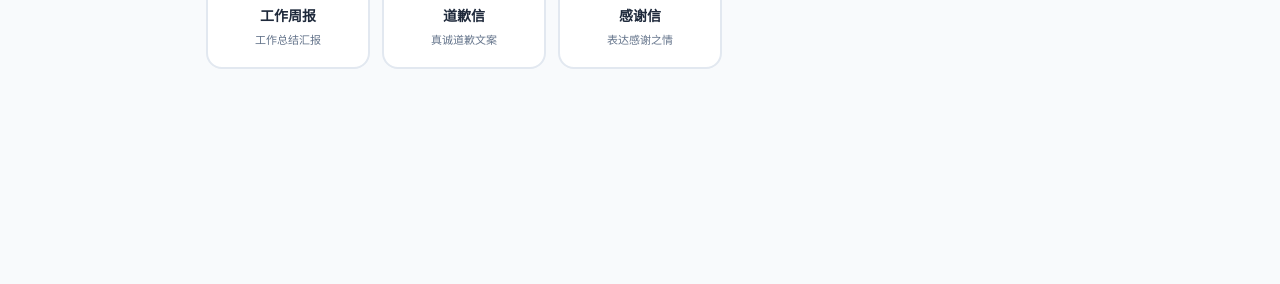
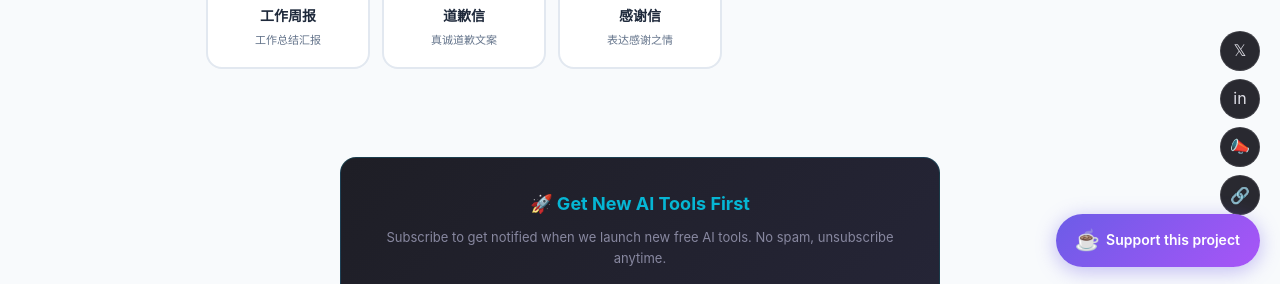
Before and after one commit to Lifa-su/ai-copywriter, a plain HTML site: page index.html in a window 1280 px wide. Shown: the part 513-797 px from the top of the page. Drawn offline with Linux system fonts and the light colour scheme.

Commit message:
feat: add monetization components

```diff
--- a/index.html
+++ b/index.html
@@ -460,5 +460,8 @@ function escapeHtml(str) {
 // ========== Start ==========
 init();
 </script>
+<!-- MONETIZE:START -->
+<script src="monetize.js"></script>
+<!-- MONETIZE:END -->
 </body>
 </html>
--- /dev/null
+++ b/monetize.js
@@ -0,0 +1,382 @@
+/**
+ * Feifei's AI Tools — Universal Monetization Component
+ *
+ * 自动为所有AI工具页面添加变现组件：
+ * - ☕ Support / Buy me a coffee 按钮 → Gumroad
+ * - 🔄 工具间交叉推广横幅
+ * - 📧 邮件订阅收集框
+ * - ⭐ Pro版升级提示
+ * - 📤 社交分享按钮
+ *
+ * 使用方式：在任意页面 </body> 前引入此脚本
+ * <script src="monetize.js"></script>
+ *
+ * 配置（可选）：
+ * <script>
+ *   window.MONETIZE_CONFIG = {
+ *     gumroadUrl: 'https://lifa-su.gumroad.com/',
+ *     toolName: 'AI Toolbox',
+ *     showSupport: true,
+ *     showCrossPromo: true,
+ *     showNewsletter: true,
+ *     showProUpgrade: true,
+ *     showShare: true,
+ *   };
+ * </script>
+ */
+(function() {
+  'use strict';
+
+  // ─── Config ───────────────────────────────────────────────────
+  const DEFAULT_CONFIG = {
+    gumroadUrl: 'https://lifa-su.gumroad.com/',
+    gumroadProUrl: 'https://lifa-su.gumroad.com/',
+    toolName: document.title || 'AI Tool',
+    showSupport: true,
+    showCrossPromo: true,
+    showNewsletter: true,
+    showProUpgrade: true,
+    showShare: true,
+    newsletterEndpoint: '', // formspree/formsubmit URL, empty = localStorage mode
+    proDelay: 60000, // show pro banner after 60s of usage
+    supportPosition: 'bottom-right', // bottom-right | bottom-left
+  };
+
+  const CFG = Object.assign({}, DEFAULT_CONFIG, window.MONETIZE_CONFIG || {});
+
+  // ─── Tool Registry (for cross-promotion) ──────────────────────
+  const ALL_TOOLS = [
+    { name:"AI Toolbox", icon:"🧰", desc:"多功能AI工具箱", link:"/ai-tools-hub/#ai-toolbox", cat:"business" },
+    { name:"AI ID Photo", icon:"📸", desc:"智能证件照生成", link:"/ai-tools-hub/#ai-id-photo", cat:"design" },
+    { name:"AI Translator", icon:"🌐", desc:"多语言智能翻译", link:"/ai-tools-hub/#ai-translator", cat:"writing" },
+    { name:"AI Resume", icon:"📄", desc:"一键生成专业简历", link:"/ai-tools-hub/#ai-resume", cat:"business" },
+    { name:"AI Copywriter", icon:"✏️", desc:"智能营销文案生成", link:"/ai-tools-hub/#ai-copywriter", cat:"writing" },
+    { name:"QRCode Art", icon:"🎭", desc:"艺术二维码生成", link:"/ai-tools-hub/#qrcode-art", cat:"design" },
+    { name:"SEOPilot", icon:"🚀", desc:"智能SEO优化", link:"/ai-tools-hub/#seopilot", cat:"business" },
+    { name:"AI PPT Generator", icon:"🖥️", desc:"自动生成精美PPT", link:"/ai-tools-hub/#ai-ppt", cat:"business" },
+    { name:"AI Diagram Generator", icon:"📐", desc:"自然语言生成图表", link:"/ai-tools-hub/#ai-diagram", cat:"design" },
+    { name:"AI Code Reviewer", icon:"🔍", desc:"智能代码审查", link:"/ai-tools-hub/#ai-code-reviewer", cat:"dev" },
+    { name:"AI Logo Generator", icon:"💎", desc:"AI品牌Logo设计", link:"/ai-tools-hub/#ai-logo", cat:"design" },
+    { name:"AI Invoice Generator", icon:"🧾", desc:"快速创建专业发票", link:"/ai-tools-hub/#ai-invoice", cat:"business" },
+    { name:"AI Cold Email", icon:"💌", desc:"高转化商务邮件", link:"/ai-tools-hub/#ai-cold-email", cat:"business" },
+    { name:"AI JSON Toolkit", icon:"🔧", desc:"一站式JSON处理", link:"/ai-tools-hub/#ai-json", cat:"dev" },
+    { name:"AI SQL Generator", icon:"🗃️", desc:"自然语言生成SQL", link:"/ai-tools-hub/#ai-sql", cat:"dev" },
+  ];
+
+  // ─── Styles ───────────────────────────────────────────────────
+  const STYLES = `
+    /* Monetize Component Styles */
+    .mtz-reset,.mtz-reset *{margin:0;padding:0;box-sizing:border-box;font-family:-apple-system,BlinkMacSystemFont,'Segoe UI',Roboto,'Noto Sans SC',sans-serif}
+
+    /* ☕ Support Button (Floating) */
+    .mtz-support-btn{
+      position:fixed;z-index:9999;
+      ${CFG.supportPosition === 'bottom-left' ? 'left:20px' : 'right:20px'};
+      bottom:20px;display:flex;align-items:center;gap:8px;
+      padding:12px 20px;border-radius:50px;border:none;cursor:pointer;
+      background:linear-gradient(135deg,#6c5ce7,#a855f7);color:#fff;
+      font-size:14px;font-weight:600;text-decoration:none;
+      box-shadow:0 4px 20px rgba(108,92,231,.4);
+      transition:all .3s ease;animation:mtz-float-in .5s ease-out;
+    }
+    .mtz-support-btn:hover{transform:translateY(-2px) scale(1.03);box-shadow:0 6px 28px rgba(108,92,231,.55)}
+    .mtz-support-btn .mtz-heart{font-size:18px;animation:mtz-beat 1.5s ease-in-out infinite}
+    @keyframes mtz-beat{0%,100%{transform:scale(1)}50%{transform:scale(1.15)}}
+    @keyframes mtz-float-in{from{opacity:0;transform:translateY(20px)}to{opacity:1;transform:translateY(0)}}
+
+    /* 📤 Share Buttons */
+    .mtz-share-bar{
+      position:fixed;z-index:9998;
+      ${CFG.supportPosition === 'bottom-left' ? 'left:20px' : 'right:20px'};
+      bottom:72px;display:flex;flex-direction:column;gap:8px;
+      animation:mtz-float-in .5s ease-out .2s both;
+    }
+    .mtz-share-btn{
+      width:40px;height:40px;border-radius:50%;border:1px solid rgba(255,255,255,.1);
+      background:rgba(18,18,26,.9);backdrop-filter:blur(10px);
+      color:#e0e0e8;font-size:16px;cursor:pointer;
+      display:flex;align-items:center;justify-content:center;
+      transition:all .25s;text-decoration:none;
+    }
+    .mtz-share-btn:hover{background:rgba(108,92,231,.3);border-color:rgba(108,92,231,.5);transform:scale(1.1)}
+
+    /* 🔄 Cross-Promotion Banner */
+    .mtz-cross-promo{
+      background:linear-gradient(135deg,rgba(18,18,26,.95),rgba(26,26,46,.95));
+      backdrop-filter:blur(10px);
+      border:1px solid rgba(108,92,231,.2);border-radius:16px;
+      padding:28px;margin:40px auto;max-width:900px;
+    }
+    .mtz-cross-promo h3{font-size:16px;color:#a855f7;margin-bottom:16px;display:flex;align-items:center;gap:8px}
+    .mtz-cross-promo-grid{display:grid;grid-template-columns:repeat(auto-fill,minmax(200px,1fr));gap:12px}
+    .mtz-promo-card{
+      display:flex;align-items:center;gap:10px;padding:12px 14px;
+      border-radius:10px;background:rgba(42,42,62,.5);border:1px solid rgba(42,42,62,.8);
+      text-decoration:none;color:#e0e0e8;transition:all .25s;
+    }
+    .mtz-promo-card:hover{background:rgba(108,92,231,.15);border-color:rgba(108,92,231,.3);transform:translateY(-1px)}
+    .mtz-promo-card .mtz-pi{font-size:1.4rem}
+    .mtz-promo-card .mtz-pn{font-size:13px;font-weight:600}
+    .mtz-promo-card .mtz-pd{font-size:11px;color:#8888a0}
+
+    /* 📧 Newsletter */
+    .mtz-newsletter{
+      background:linear-gradient(135deg,rgba(18,18,26,.95),rgba(26,26,46,.95));
+      backdrop-filter:blur(10px);
+      border:1px solid rgba(6,182,212,.2);border-radius:16px;
+      padding:32px;margin:24px auto;max-width:600px;text-align:center;
+    }
+    .mtz-newsletter h3{font-size:18px;color:#06b6d4;margin-bottom:8px}
+    .mtz-newsletter p{font-size:13px;color:#8888a0;margin-bottom:18px}
+    .mtz-newsletter-form{display:flex;gap:8px;max-width:420px;margin:0 auto}
+    .mtz-newsletter-form input{
+      flex:1;padding:12px 16px;border-radius:10px;border:1px solid rgba(42,42,62,.8);
+      background:rgba(10,10,15,.6);color:#e0e0e8;font-size:14px;outline:none;
+      transition:border-color .2s;
+    }
+    .mtz-newsletter-form input::placeholder{color:#555568}
+    .mtz-newsletter-form input:focus{border-color:#06b6d4}
+    .mtz-newsletter-form button{
+      padding:12px 24px;border-radius:10px;border:none;
+      background:linear-gradient(135deg,#06b6d4,#6c5ce7);color:#fff;
+      font-size:14px;font-weight:600;cursor:pointer;white-space:nowrap;
+      transition:all .25s;
+    }
+    .mtz-newsletter-form button:hover{opacity:.9;transform:scale(1.02)}
+    .mtz-newsletter .mtz-success{color:#22c55e;font-size:14px;margin-top:12px;display:none}
+    .mtz-newsletter .mtz-privacy{font-size:11px;color:#555568;margin-top:12px}
+
+    /* ⭐ Pro Upgrade Banner */
+    .mtz-pro-banner{
+      position:fixed;z-index:9997;bottom:0;left:0;right:0;
+      background:linear-gradient(135deg,rgba(108,92,231,.95),rgba(168,85,247,.95));
+      backdrop-filter:blur(10px);
+      padding:14px 24px;display:flex;align-items:center;justify-content:center;gap:16px;
+      transform:translateY(100%);transition:transform .4s ease;
+    }
+    .mtz-pro-banner.mtz-visible{transform:translateY(0)}
+    .mtz-pro-banner p{color:#fff;font-size:14px;font-weight:500}
+    .mtz-pro-banner p strong{font-weight:700}
+    .mtz-pro-banner a{
+      padding:8px 20px;border-radius:8px;background:#fff;color:#6c5ce7;
+      font-size:13px;font-weight:700;text-decoration:none;white-space:nowrap;
+      transition:all .2s;
+    }
+    .mtz-pro-banner a:hover{background:#f0f0f0;transform:scale(1.03)}
+    .mtz-pro-banner .mtz-close{
+      position:absolute;right:16px;top:50%;transform:translateY(-50%);
+      background:none;border:none;color:rgba(255,255,255,.7);font-size:20px;
+      cursor:pointer;padding:4px 8px;
+    }
+    .mtz-pro-banner .mtz-close:hover{color:#fff}
+
+    /* Responsive */
+    @media(max-width:640px){
+      .mtz-support-btn{padding:10px 16px;font-size:13px;bottom:16px;right:16px}
+      .mtz-share-bar{bottom:64px;right:16px}
+      .mtz-cross-promo{margin:24px 16px;padding:20px}
+      .mtz-cross-promo-grid{grid-template-columns:1fr}
+      .mtz-newsletter{margin:16px;padding:24px}
+      .mtz-newsletter-form{flex-direction:column}
+      .mtz-pro-banner{flex-wrap:wrap;padding:12px 40px 12px 16px;gap:10px}
+    }
+  `;
+
+  // ─── Inject Styles ────────────────────────────────────────────
+  function injectStyles() {
+    const style = document.createElement('style');
+    style.id = 'mtz-styles';
+    style.textContent = STYLES;
+    document.head.appendChild(style);
+  }
+
+  // ─── ☕ Support Button ────────────────────────────────────────
+  function createSupportButton() {
+    if (!CFG.showSupport) return;
+    const btn = document.createElement('a');
+    btn.className = 'mtz-support-btn mtz-reset';
+    btn.href = CFG.gumroadUrl;
+    btn.target = '_blank';
+    btn.rel = 'noopener';
+    btn.innerHTML = '<span class="mtz-heart">☕</span> Support this project';
+    btn.setAttribute('aria-label', 'Support this project on Gumroad');
+    document.body.appendChild(btn);
+  }
+
+  // ─── 📤 Share Buttons ────────────────────────────────────────
+  function createShareButtons() {
+    if (!CFG.showShare) return;
+    const url = encodeURIComponent(window.location.href);
+    const title = encodeURIComponent(CFG.toolName + ' — Free AI Tool');
+    const bar = document.createElement('div');
+    bar.className = 'mtz-share-bar mtz-reset';
+    bar.innerHTML = `
+      <a class="mtz-share-btn" href="https://twitter.com/intent/tweet?url=${url}&text=${title}" target="_blank" rel="noopener" aria-label="Share on Twitter" title="Share on X/Twitter">𝕏</a>
+      <a class="mtz-share-btn" href="https://www.linkedin.com/sharing/share-offsite/?url=${url}" target="_blank" rel="noopener" aria-label="Share on LinkedIn" title="Share on LinkedIn">in</a>
+      <a class="mtz-share-btn" href="https://www.reddit.com/submit?url=${url}&title=${title}" target="_blank" rel="noopener" aria-label="Share on Reddit" title="Share on Reddit">📣</a>
+      <button class="mtz-share-btn" onclick="navigator.clipboard.writeText(window.location.href).then(()=>{this.textContent='✓';setTimeout(()=>this.textContent='🔗',1500)})" aria-label="Copy link" title="Copy link">🔗</button>
+    `;
+    document.body.appendChild(bar);
+  }
+
+  // ─── 🔄 Cross-Promotion ──────────────────────────────────────
+  function createCrossPromo() {
+    if (!CFG.showCrossPromo) return;
+    // Pick 4 random tools, excluding current
+    const currentName = CFG.toolName;
+    const others = ALL_TOOLS.filter(t => !currentName.includes(t.name));
+    const picks = shuffle(others).slice(0, 4);
+    if (picks.length === 0) return;
+
+    const section = document.createElement('div');
+    section.className = 'mtz-cross-promo mtz-reset';
+    section.innerHTML = `
+      <h3>✨ Discover More AI Tools</h3>
+      <div class="mtz-cross-promo-grid">
+        ${picks.map(t => `
+          <a class="mtz-promo-card" href="${t.link}">
+            <span class="mtz-pi">${t.icon}</span>
+            <div>
+              <div class="mtz-pn">${t.name}</div>
+              <div class="mtz-pd">${t.desc}</div>
+            </div>
+          </a>
+        `).join('')}
+      </div>
+    `;
+
+    // Insert before footer, or append to body
+    const footer = document.querySelector('footer');
+    if (footer) {
+      footer.parentNode.insertBefore(section, footer);
+    } else {
+      document.body.appendChild(section);
+    }
+  }
+
+  // ─── 📧 Newsletter ───────────────────────────────────────────
+  function createNewsletter() {
+    if (!CFG.showNewsletter) return;
+    // Don't show if already subscribed
+    if (localStorage.getItem('mtz-subscribed')) return;
+
+    const section = document.createElement('div');
+    section.className = 'mtz-newsletter mtz-reset';
+    section.innerHTML = `
+      <h3>🚀 Get New AI Tools First</h3>
+      <p>Subscribe to get notified when we launch new free AI tools. No spam, unsubscribe anytime.</p>
+      <form class="mtz-newsletter-form" onsubmit="return false;">
+        <input type="email" placeholder="your@email.com" required aria-label="Email address" />
+        <button type="submit">Subscribe</button>
+      </form>
+      <div class="mtz-success">✅ Thanks for subscribing! We'll keep you posted.</div>
+      <div class="mtz-privacy">🔒 We respect your privacy. No spam, ever.</div>
+    `;
+
+    const form = section.querySelector('form');
+    form.addEventListener('submit', function(e) {
+      e.preventDefault();
+      const email = form.querySelector('input').value.trim();
+      if (!email) return;
+
+      // Store subscriber
+      const subs = JSON.parse(localStorage.getItem('mtz-subscribers') || '[]');
+      if (!subs.includes(email)) {
+        subs.push(email);
+        localStorage.setItem('mtz-subscribers', JSON.stringify(subs));
+      }
+      localStorage.setItem('mtz-subscribed', '1');
+
+      // If external endpoint configured, send there too
+      if (CFG.newsletterEndpoint) {
+        fetch(CFG.newsletterEndpoint, {
+          method: 'POST',
+          headers: { 'Content-Type': 'application/json' },
+          body: JSON.stringify({ email: email, source: CFG.toolName, timestamp: new Date().toISOString() }),
+        }).catch(() => {}); // silent fail
+      }
+
+      // Show success
+      form.style.display = 'none';
+      section.querySelector('.mtz-success').style.display = 'block';
+    });
+
+    // Insert before footer or cross-promo
+    const crossPromo = document.querySelector('.mtz-cross-promo');
+    const footer = document.querySelector('footer');
+    const ref = crossPromo || footer;
+    if (ref) {
+      ref.parentNode.insertBefore(section, ref);
+    } else {
+      document.body.appendChild(section);
+    }
+  }
+
+  // ─── ⭐ Pro Upgrade Banner ───────────────────────────────────
+  function createProBanner() {
+    if (!CFG.showProUpgrade) return;
+    // Don't show if dismissed recently (7 days)
+    const dismissed = localStorage.getItem('mtz-pro-dismissed');
+    if (dismissed && Date.now() - parseInt(dismissed) < 7 * 86400000) return;
+
+    const banner = document.createElement('div');
+    banner.className = 'mtz-pro-banner mtz-reset';
+    banner.innerHTML = `
+      <p>⚡ <strong>Unlock Pro Features</strong> — Batch processing, API access, priority support & more</p>
+      <a href="${CFG.gumroadProUrl}" target="_blank" rel="noopener">Upgrade to Pro →</a>
+      <button class="mtz-close" aria-label="Close">&times;</button>
+    `;
+
+    banner.querySelector('.mtz-close').addEventListener('click', () => {
+      banner.classList.remove('mtz-visible');
+      localStorage.setItem('mtz-pro-dismissed', Date.now().toString());
+      setTimeout(() => banner.remove(), 400);
+    });
+
+    document.body.appendChild(banner);
+
+    // Show after configured delay
+    setTimeout(() => {
+      banner.classList.add('mtz-visible');
+    }, CFG.proDelay);
+  }
+
+  // ─── Helpers ──────────────────────────────────────────────────
+  function shuffle(arr) {
+    const a = [...arr];
+    for (let i = a.length - 1; i > 0; i--) {
+      const j = Math.floor(Math.random() * (i + 1));
+      [a[i], a[j]] = [a[j], a[i]];
+    }
+    return a;
+  }
+
+  // ─── Admin: Export Subscribers (console utility) ──────────────
+  window.mtzExportSubscribers = function() {
+    const subs = JSON.parse(localStorage.getItem('mtz-subscribers') || '[]');
+    console.log('📧 Subscribers (' + subs.length + '):');
+    console.log(subs.join('\n'));
+    console.log('\nCSV: ' + subs.join(','));
+    return subs;
+  };
+
+  // ─── Init ─────────────────────────────────────────────────────
+  function init() {
+    // Avoid double-init
+    if (document.getElementById('mtz-styles')) return;
+
+    injectStyles();
+    createSupportButton();
+    createShareButtons();
+    createCrossPromo();
+    createNewsletter();
+    createProBanner();
+  }
+
+  // Run when DOM is ready
+  if (document.readyState === 'loading') {
+    document.addEventListener('DOMContentLoaded', init);
+  } else {
+    init();
+  }
+})();
```
